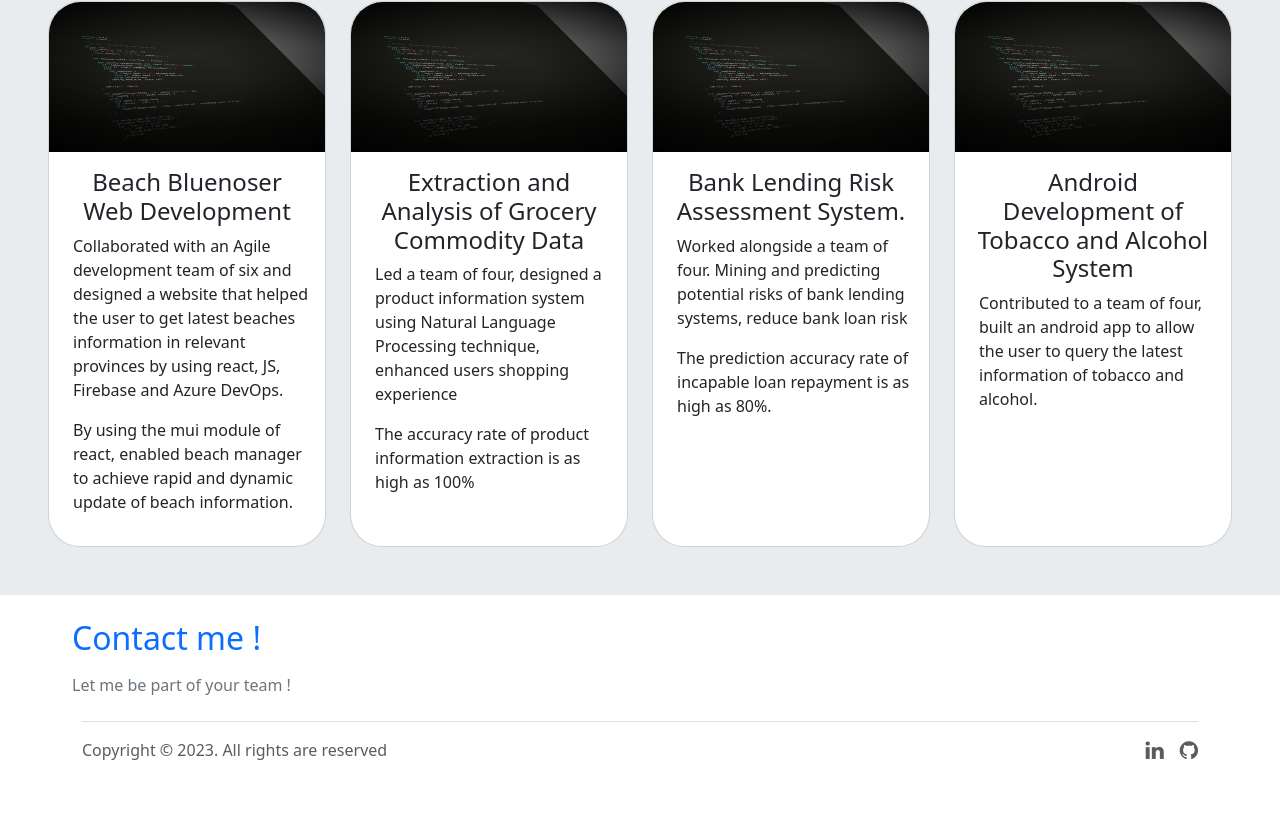
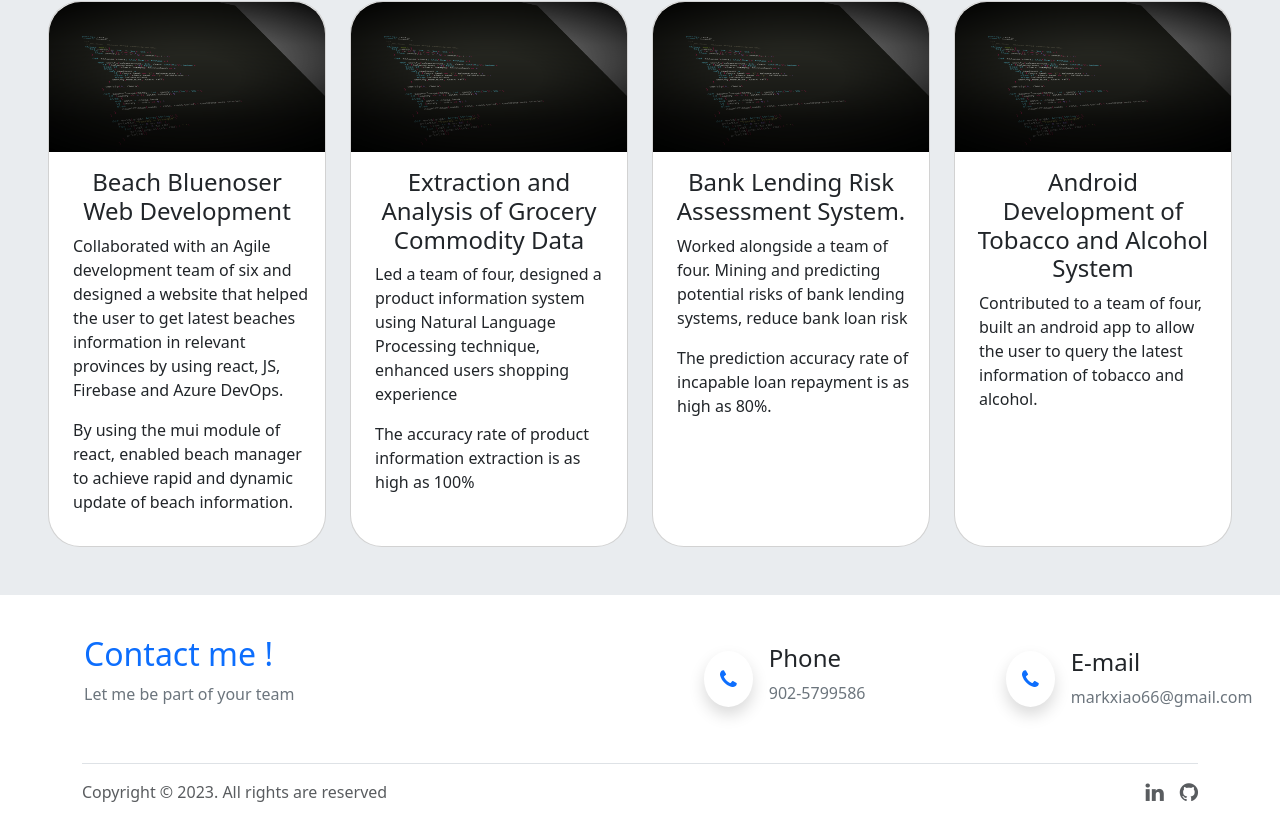
Before and after one commit to kmxyz/MyWeb, a React (Create React App) app: page / in a window 1280 px wide. Shown: the part 2647-3487 px from the top of the page. Before the commit the page ends 3449 px from the top, so only its background shows below. Built offline with nearby package versions, Linux system fonts and the light colour scheme; the HTML template or start-up script is replaced by a standard one.

Commit message:
finished the contactme page

```diff
--- a/src/components/footer.jsx
+++ b/src/components/footer.jsx
@@ -22,7 +22,7 @@ const Footer = () => {
           </li>
           <li className="ms-3">
             <a className="text-body-secondary" href="https://github.com/kmxyz">
-              <i className="fa fa-github fa-lg	"></i>
+              <i className="fa fa-github fa-lg	" style={{ color: "" }}></i>
             </a>
           </li>
         </ul>
--- a/src/pages/contactme.jsx
+++ b/src/pages/contactme.jsx
@@ -2,11 +2,44 @@ import React, { Component } from "react";
 
 class ContactMe extends Component {
   state = {};
+
   render() {
     return (
-      <div id="Contact" className="text-start ms-5 ps-4">
-        <h2 className="pb-2 text-primary mt-4">Contact me !</h2>
-        <p className="text-secondary ">Let me be part of your team !</p>
+      <div
+        id="Contact"
+        className="row d-flex flex-wrap justify-content-between align-items-center py-3 my-4"
+      >
+        <div className="col-6 text-start ps-5 ms-5">
+          <h2 className="text-primary ">Contact me !</h2>
+          <p className="text-secondary ">Let me be part of your team</p>
+        </div>
+        <div className="col ">
+          <div className="row ">
+            <div className="col col-xs-2 ps-5 ms-4 ps-sm-0 ms-sm-0  d-flex align-items-center ">
+              <span className=" shadow rounded-circle p-3 m-3">
+                <i class="fa fa-phone fa-lg text-primary "></i>
+              </span>
+              <div className="text-start pt-2">
+                <h4>Phone</h4>
+                <p className="text-secondary">902-5799586</p>
+              </div>
+            </div>
+            <div className="col ps-5 ms-4 ps-sm-0 ms-sm-0 d-flex align-items-center">
+              <span className=" shadow rounded-circle p-3 m-3">
+                <i class="fa fa-phone fa-lg text-primary"></i>
+              </span>
+              <div className="text-start">
+                <h4>E-mail</h4>
+                <a
+                  href="mailto: markxiao66@gmail.com"
+                  className="text-secondary text-decoration-none"
+                >
+                  markxiao66@gmail.com
+                </a>
+              </div>
+            </div>
+          </div>
+        </div>
       </div>
     );
   }
--- a/src/pages/main.jsx
+++ b/src/pages/main.jsx
@@ -6,7 +6,7 @@ class MainPage extends Component {
     return (
       <main id="/" className="">
         <div className="position-absolute my-5 p-sm-5">
-          <div className="text-sm-start text-center my-5 p-sm-5 p-4">
+          <div className="text-sm-start text-center my-5 p-sm-5 p-3">
             <h5>Web Devloper</h5>
             <h1>Yunzhong(Mark) Xiao</h1>
             <p className="" style={{ width: "26em" }}>
```
